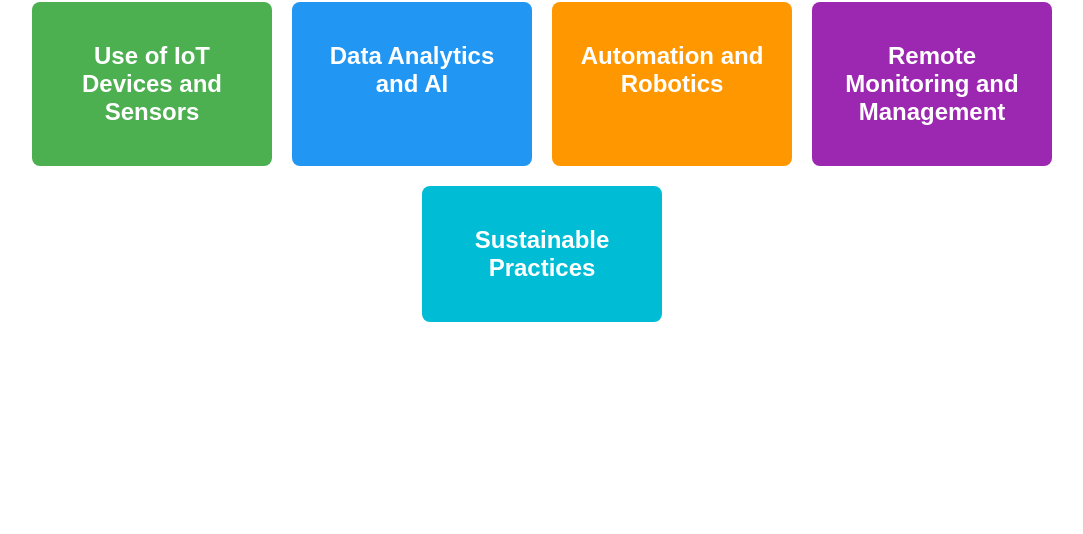
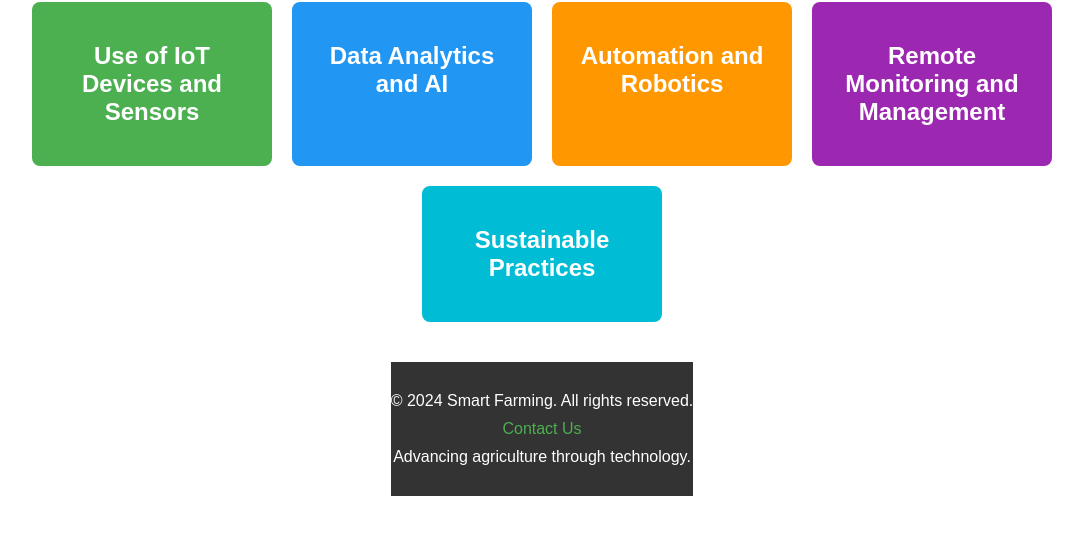
Before and after one commit to gladstone28/Smart-Farmin, a plain HTML site: page index.html in a window 1280 px wide. Shown: the part 98-632 px from the top of the page, without its empty margins (98-1181 px from the left). Drawn offline with Linux system fonts and the light colour scheme.

Commit message:
added a footer

```diff
--- a/index.html
+++ b/index.html
@@ -1,11 +1,13 @@
 <!DOCTYPE html>
 <html lang="en">
+
 <head>
     <meta charset="UTF-8">
     <meta name="viewport" content="width=device-width, initial-scale=1.0">
     <title>Smart Farming</title>
     <link rel="stylesheet" href="style.css">
 </head>
+
 <body>
     <h1>Welcome to Smart Farming</h1>
     <div class="card-container">
@@ -25,5 +27,15 @@
             <h2>Sustainable Practices</h2>
         </a>
     </div>
+    <footer>
+        <div class="footer-content">
+            <p>&copy; 2024 Smart Farming. All rights reserved.</p>
+            <p><a href="contact.html">Contact Us</a></p>
+            <p>Advancing agriculture through technology.</p>
+        </div>
+    </footer>
+
+
 </body>
+
 </html>
--- a/style.css
+++ b/style.css
@@ -23,14 +23,56 @@ body {
     text-decoration: none;
 }
 
-.iot { background-color: #4CAF50; }
-.data-analytics { background-color: #2196F3; }
-.automation { background-color: #ff9800; }
-.remote-monitoring { background-color: #9c27b0; }
-.sustainable { background-color: #00bcd4; }
+.iot {
+    background-color: #4CAF50;
+}
+
+.data-analytics {
+    background-color: #2196F3;
+}
+
+.automation {
+    background-color: #ff9800;
+}
+
+.remote-monitoring {
+    background-color: #9c27b0;
+}
+
+.sustainable {
+    background-color: #00bcd4;
+}
 
 @media (max-width: 600px) {
     .card {
         width: 100%;
     }
 }
+
+footer {
+    background-color: #333;
+    color: #fff;
+    text-align: center;
+    padding: 20px 0;
+    margin-top: 40px;
+}
+
+footer a {
+    color: #4CAF50;
+    /* Use a color that stands out but is consistent with the site's palette. */
+    text-decoration: none;
+}
+
+footer a:hover {
+    text-decoration: underline;
+}
+
+.footer-content p {
+    margin: 10px 0;
+}
+
+@media (max-width: 600px) {
+    footer {
+        padding: 10px;
+    }
+}
```
